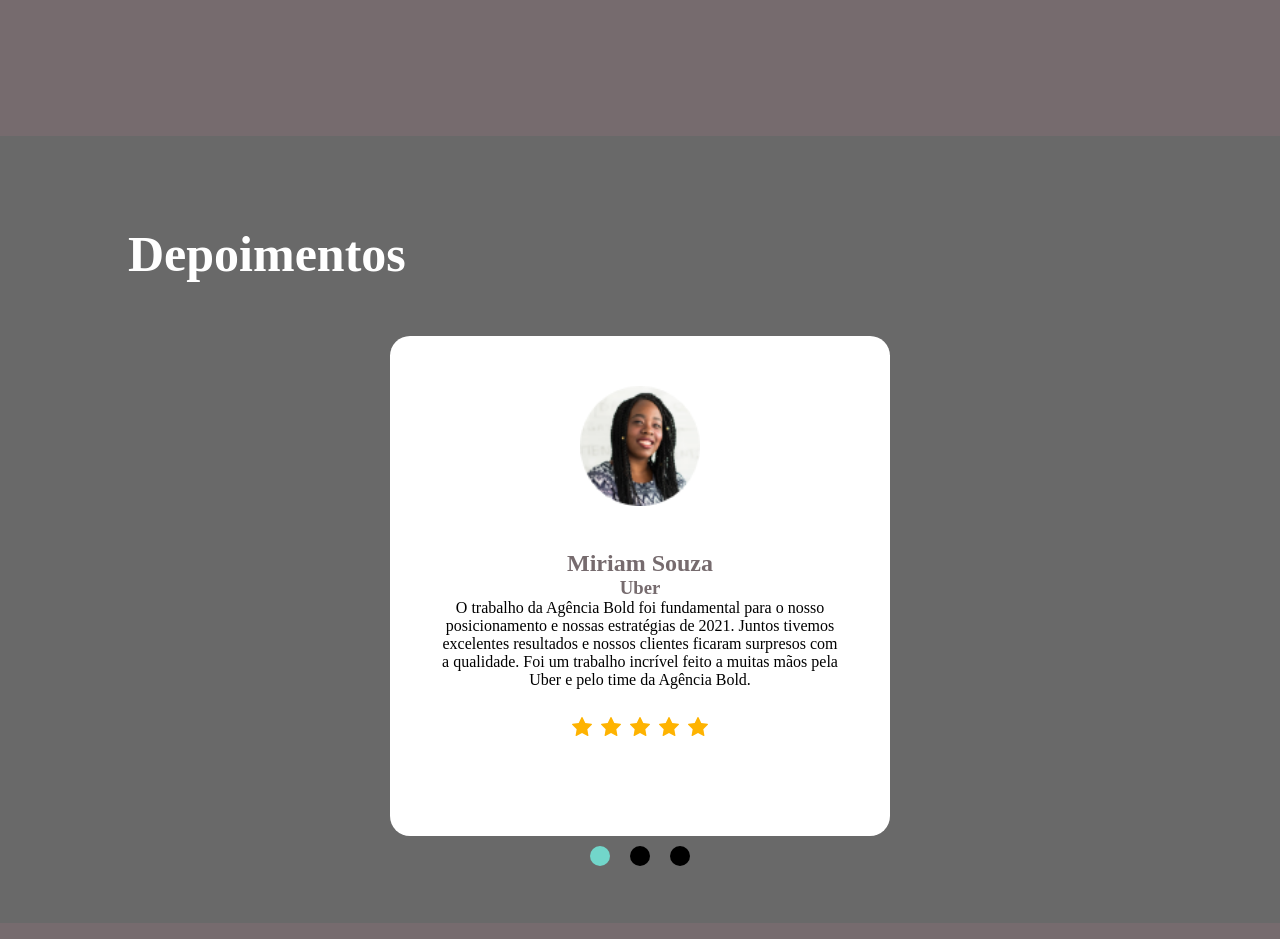
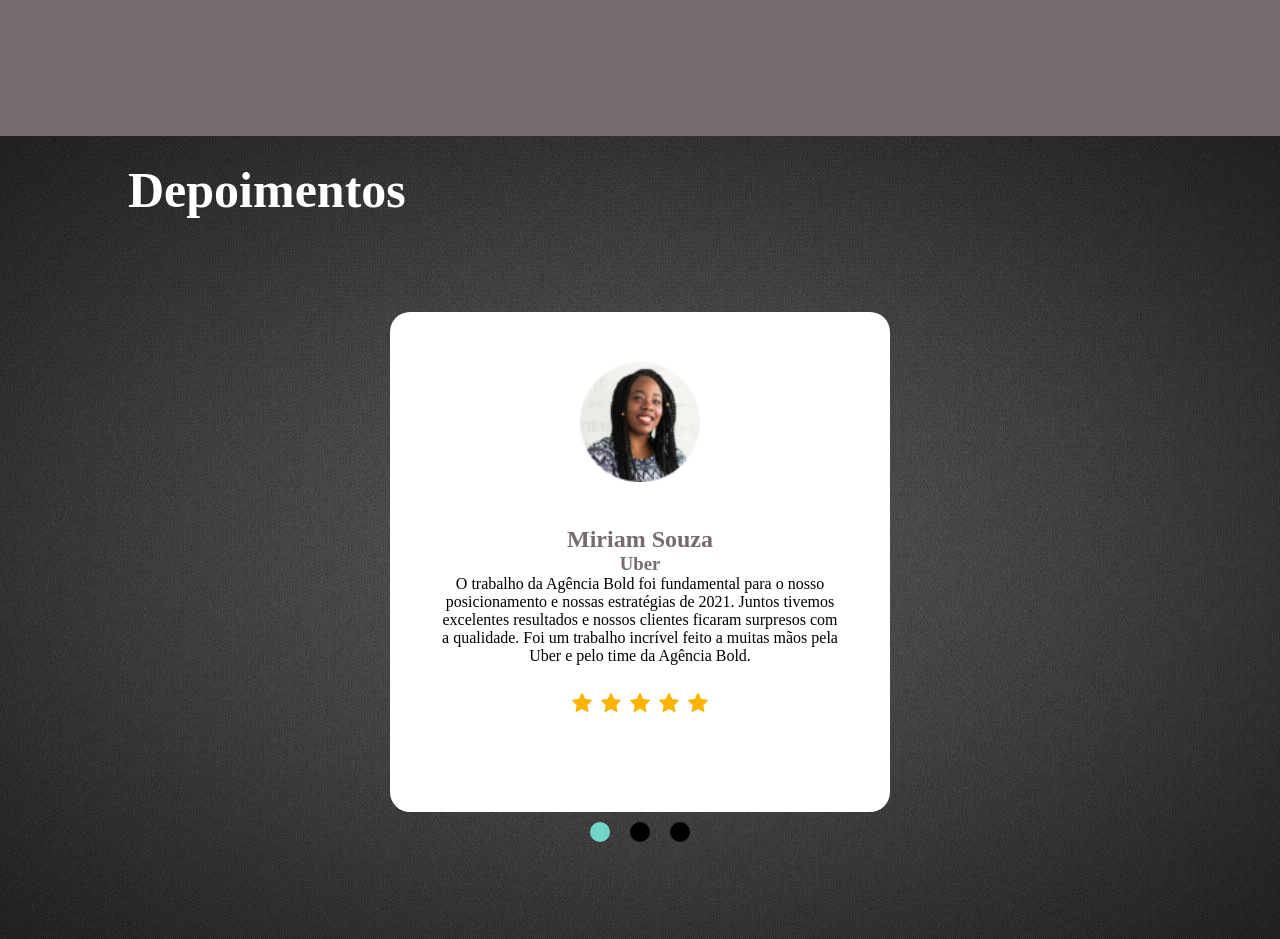
Before and after one commit to lunewaii/dankicode, a website: page projeto_final/index.html in a window 1280 px wide. Shown: the part 2440-3379 px from the top of the page. Drawn offline with nearby package versions, Linux system fonts and the light colour scheme.

Commit message:
mudei um dos fundos

```diff
--- a/projeto_final/style.css
+++ b/projeto_final/style.css
@@ -257,16 +257,16 @@ section.benefits {
 
 section.depoiments {
     /* background-color: red; */
-    /* background-image: url('images/bg-grey.jpg'); */
-    background-color: #696969;
+    background-image: url('images/bg-grey.jpg');
+    /* background-color: #696969; */
     background-position: center;
-    display: flexbox;
+    /* display: flexbox; */
 }
 
 .th1 h1 {
     color: white;
     font-size: 50px;
-    padding-top: 7%;
+    padding-top: 2%;
     margin-left: 10%;
 }
 
@@ -275,7 +275,7 @@ section.depoiments {
     justify-content: center;
     align-items: center;
     width: 100%;
-    height: 80vh;
+    height: 90vh;
     flex-direction: column;
 }
 
```
